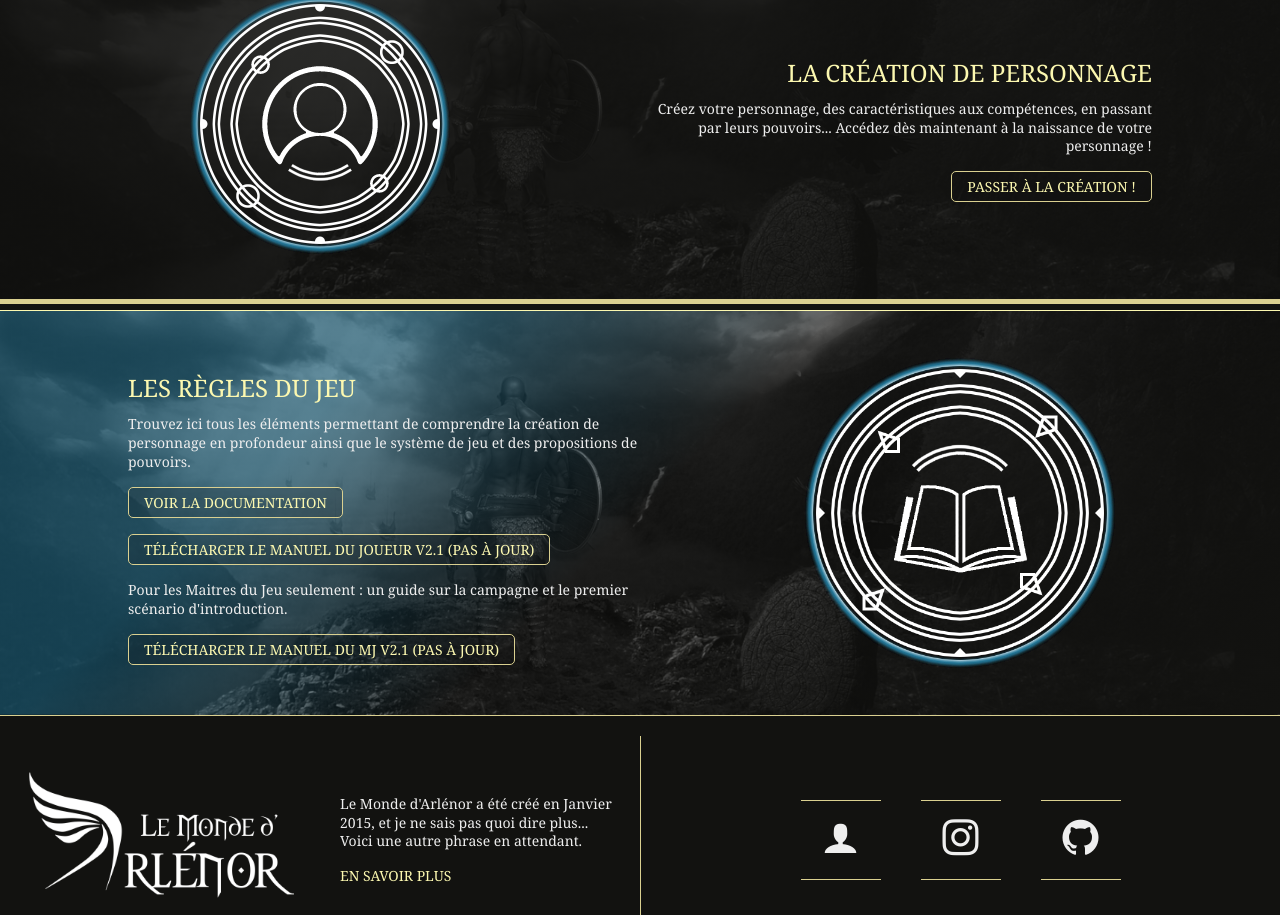
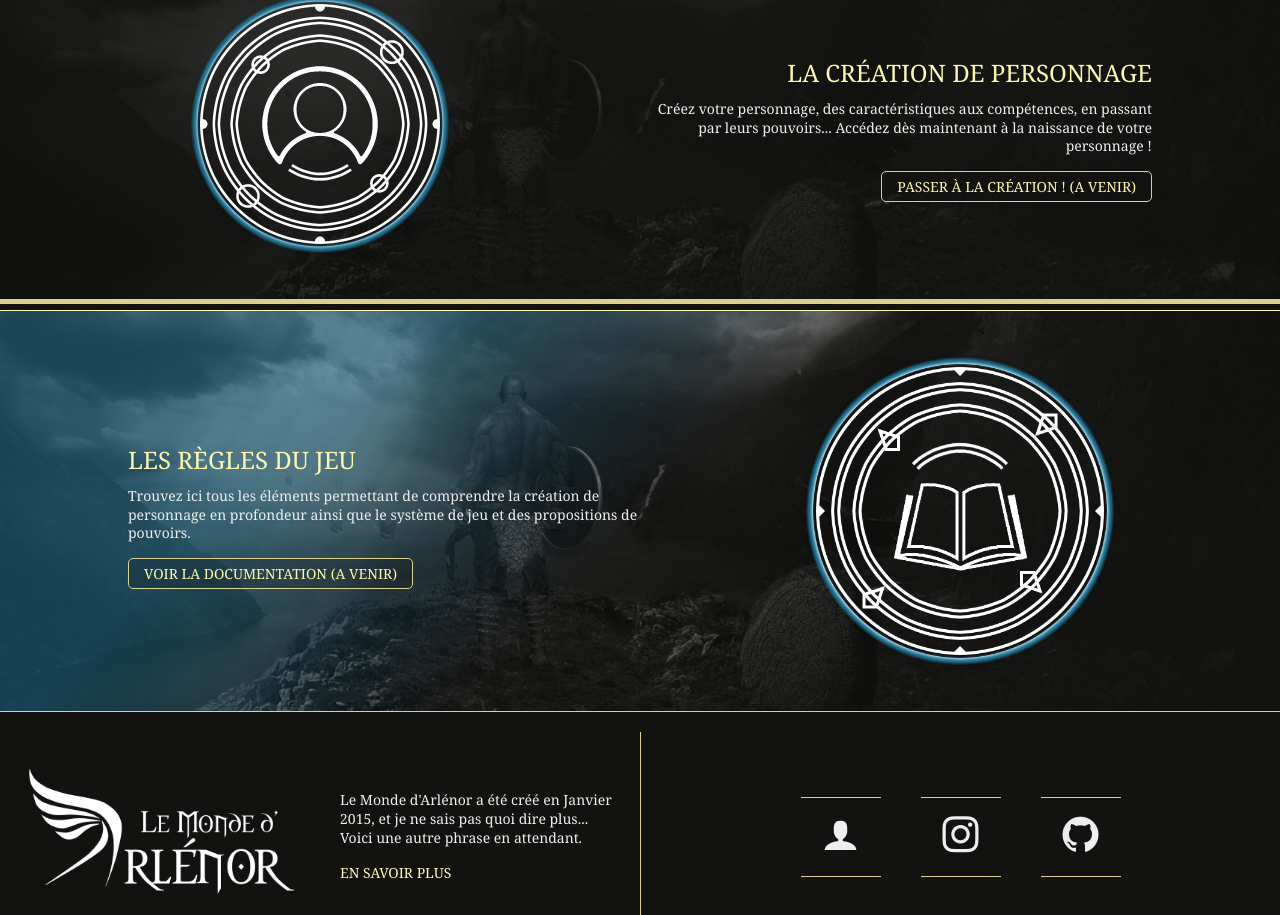
Before and after one commit to Spefire/MondeArlenor_WEBSITE_VUE, a Vue app: page /roleplay in a window 1280 px wide. Shown: the part 513-1428 px from the top of the page. Built offline with nearby package versions, Linux system fonts and the light colour scheme.

Commit message:
Fix(roleplay): Fix the links

```diff
--- a/src/views/home/HomeView.vue
+++ b/src/views/home/HomeView.vue
@@ -47,7 +47,7 @@
         <router-link
           class="link-button"
           to="/">
-          Prochainement disponible
+          Volez vers Célestia (A venir)
         </router-link>
       </div>
     </div>
--- a/src/views/roleplay/RoleplayView.vue
+++ b/src/views/roleplay/RoleplayView.vue
@@ -35,7 +35,7 @@
         <router-link
           class="link-button"
           to="/roleplay/creation">
-          Passer à la création !
+          Passer à la création ! (A venir)
         </router-link>
       </div>
     </div>
@@ -50,27 +50,8 @@
       <router-link
         class="link-button"
         to="/roleplay/docs">
-        Voir la documentation
+        Voir la documentation (A venir)
       </router-link>
-      <div class="margin-top-1">
-        <a
-          class="link-button margin-bottom-1"
-          href="./assets/files/Manuel_Joueur.pdf"
-          download>
-          Télécharger le Manuel du Joueur V2.1 (Pas à jour)
-        </a>
-      </div>
-      <p>
-        Pour les Maitres du Jeu seulement : un guide sur la campagne et le premier scénario d'introduction.
-      </p>
-      <div>
-        <a
-          class="link-button"
-          href="./assets/files/Manuel_MaitreDuJeu.pdf"
-          download>
-          Télécharger le Manuel du MJ V2.1 (Pas à jour)
-        </a>
-      </div>
     </div>
     <div class="glyphe-container">
       <Glyphe :icon="'book'" />
```
